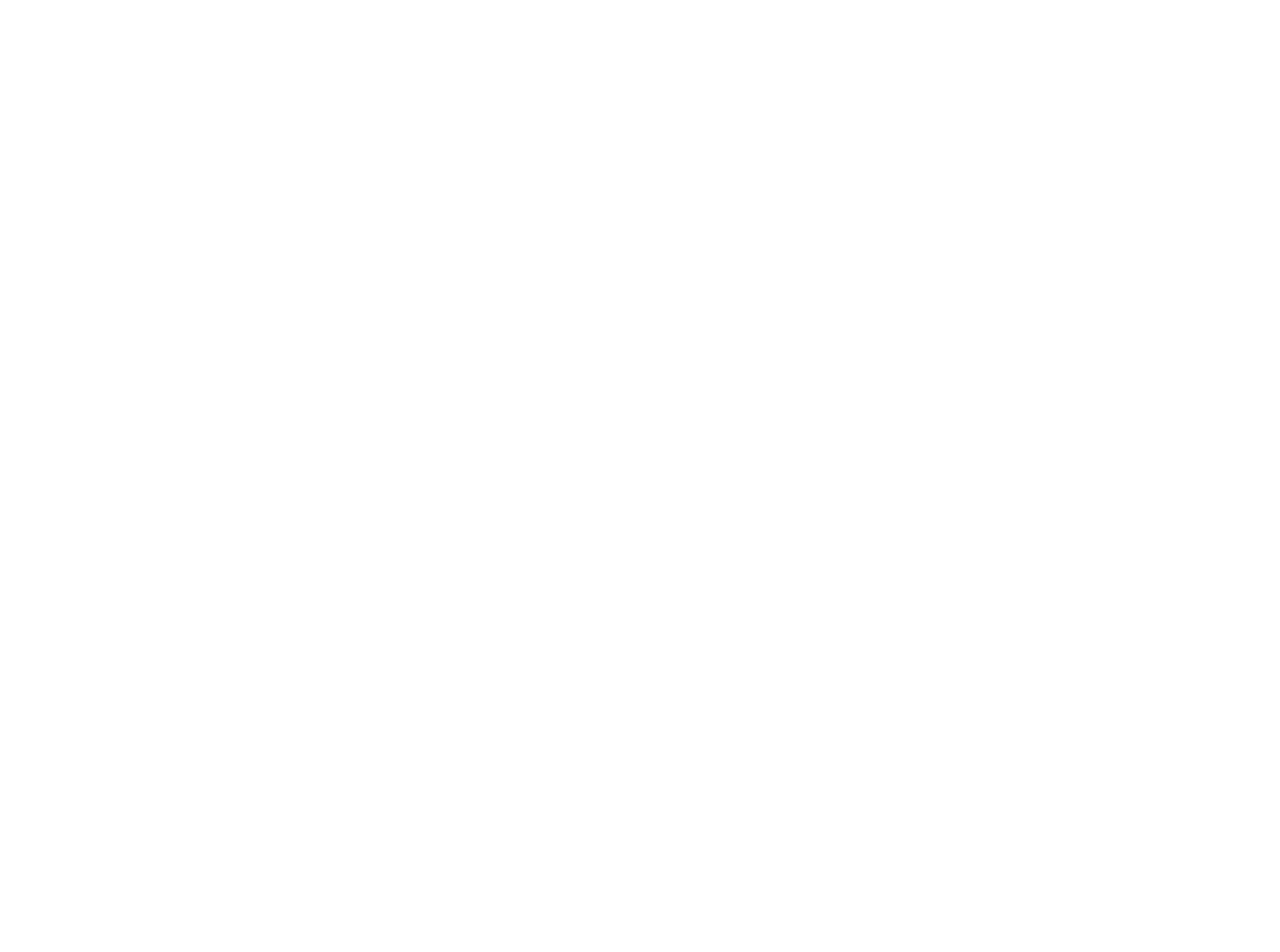
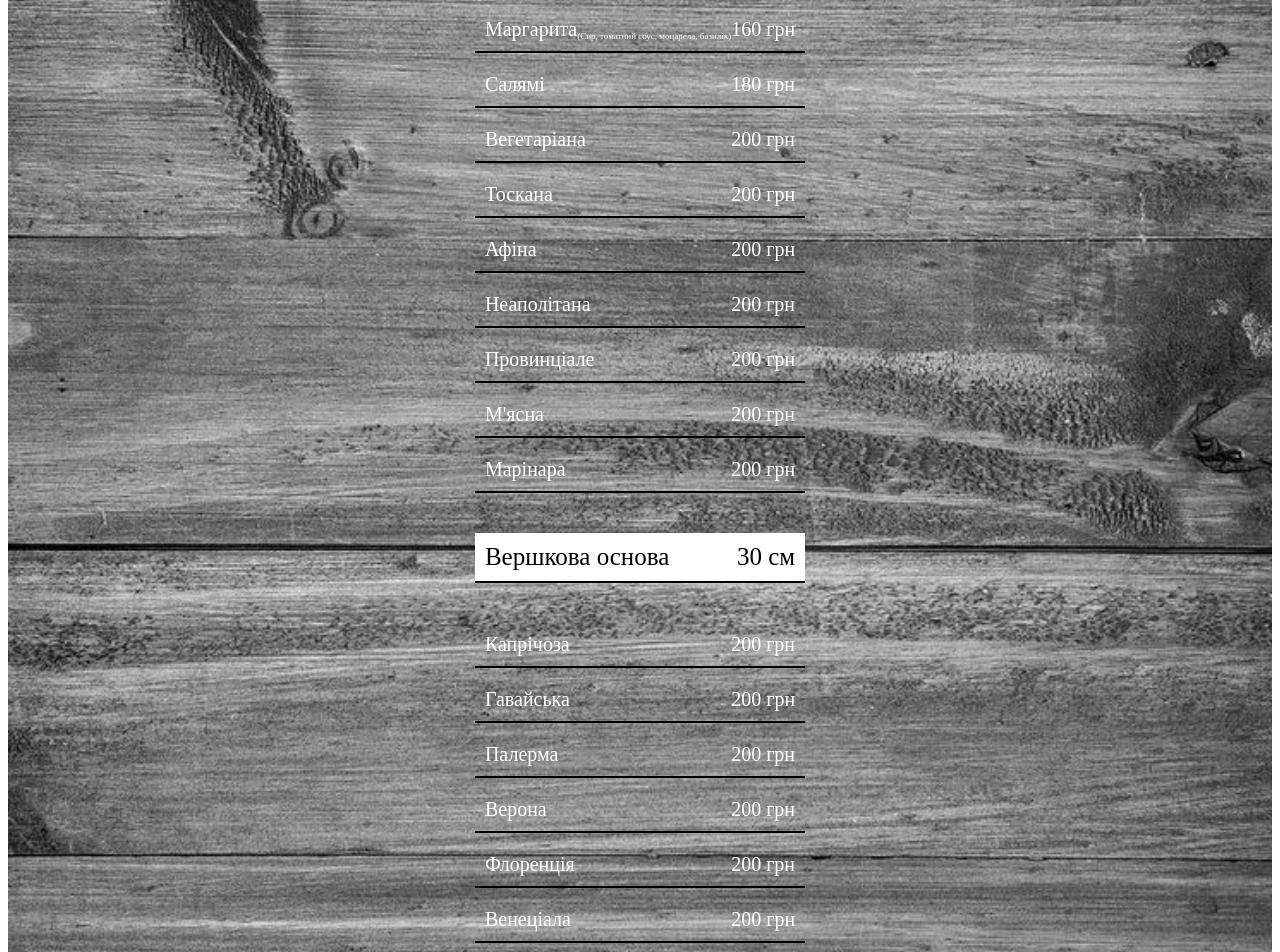
Before and after one commit to aduvancik/kazka1, a React (Create React App) app: page / in a window 1280 px wide. Shown: the part 1580-2532 px from the top of the page. Before the commit the page ends 1349 px from the top, so only its background shows below. Built offline with nearby package versions, Linux system fonts and the light colour scheme.

Commit message:
ssиdfffrd

```diff
--- a/src/App.js
+++ b/src/App.js
@@ -2,7 +2,7 @@
 
 function App() {
   return (
-    <div className="app">
+    <><div className="app">
       <h1>Меню</h1>
       <div className="menu-items">
         <div className="menu-item">
@@ -121,7 +121,103 @@
           <p>120 грн / порція</p>
         </div>
       </div>
-    </div>
+    </div><div className="app">
+        <h1>Піца</h1>
+        <div className="menu-items">
+          <div className="menu-item title">
+            <p>Томатна основа</p>
+            <p></p>
+            <p>30 см</p>
+          </div>
+          <div className="menu-item">
+            <p>Маргарита</p>
+          <span className="sklad">(Сир, томатний соус, моцарела, базилік)</span>
+            <p></p>
+            <p>160 грн</p>
+          </div>
+          <div className="menu-item">
+            <p>Cалямі</p>
+            <p></p>
+            <p>180 грн</p>
+          </div>
+          <div className="menu-item">
+            <p>Вегетаріана</p>
+            <p></p>
+            <p>200 грн</p>
+          </div>
+          <div className="menu-item">
+            <p>Тоскана</p>
+            <p></p>
+            <p>200 грн</p>
+          </div>
+          <div className="menu-item">
+            <p>Афіна</p>
+            <p></p>
+            <p>200 грн</p>
+          </div>
+          <div className="menu-item">
+            <p>Неаполітана</p>
+            <p></p>
+            <p>200 грн</p>
+          </div>
+          <div className="menu-item">
+            <p>Провинціале</p>
+            <p></p>
+            <p>200 грн</p>
+          </div>
+          <div className="menu-item">
+            <p>М'ясна</p>
+            <p></p>
+            <p>200 грн</p>
+          </div>
+          <div className="menu-item">
+            <p>Марінара</p>
+            <p></p>
+            <p>200 грн</p>
+          </div>
+          <div className="menu-item title">
+            <p>Вершкова основа</p>
+            <p></p>
+            <p>30 см</p>
+          </div>
+          <div className="menu-item">
+            <p>Капрічоза</p>
+            <p></p>
+            <p>200 грн</p>
+          </div>
+          <div className="menu-item">
+            <p>Гавайська</p>
+            <p></p>
+            <p>200 грн</p>
+          </div>
+          <div className="menu-item">
+            <p>Палерма</p>
+            <p></p>
+            <p>200 грн</p>
+          </div>
+          <div className="menu-item">
+            <p>Верона</p>
+            <p></p>
+            <p>200 грн</p>
+          </div>
+          <div className="menu-item">
+            <p>Флоренція</p>
+            <p></p>
+            <p>200 грн</p>
+          </div>
+          <div className="menu-item">
+            <p>Венеціала</p>
+            <p></p>
+            <p>200 грн</p>
+          </div>
+          <div className="menu-item">
+            <p>4 сири</p>
+            <p></p>
+            <p>240 грн</p>
+          </div>
+
+        </div>
+      </div></>
   );
 }
 
--- a/src/style/app.scss
+++ b/src/style/app.scss
@@ -1,17 +1,13 @@
 
-// @import url('https://fonts.googleapis.com/css2?family=Dancing+Script:wght@400..700&display=swap');
 .app {
     display: flex;
     flex-direction: column;
     align-items: center;
     background-image: url("fon.jpeg");
     background-position: center; /* Розміщення фонового зображення по центру */
-    background-size: auto 100%; /* Зробити зображення на всю ширину */
+    background-size: cover; /* Зробити зображення на всю ширину */
     background-repeat: no-repeat;
-//     font-family: "Dancing Script", cursive;
-//   font-optical-sizing: auto;
-//   font-weight: weight;
-//   font-style: normal;
+    width: 100%;
 
     h1 {
       font-size: 31px;
@@ -22,6 +18,7 @@
       display: grid;
       grid-template-columns: repeat(1, 1fr); // Три колонки в рядку
       gap: 10px; // Відступ між елементами
+      margin-bottom: 50px;
 
       .menu-item {
         display: flex;
@@ -35,6 +32,21 @@
         color: #fff;
       }
     }
+    .title {
+        background-color: #fff;
+        margin: 30px 0;
+        border-bottom: 0px solid #fff ;
+        p{
+            color: #000;
+            font-size: 25px;
+        }
+    }
+    .sklad {
+      font-size: 9px;
+      color: #fff;
+      display: flex;
+      align-items: end;
+    }
   }
 
   p {
```
